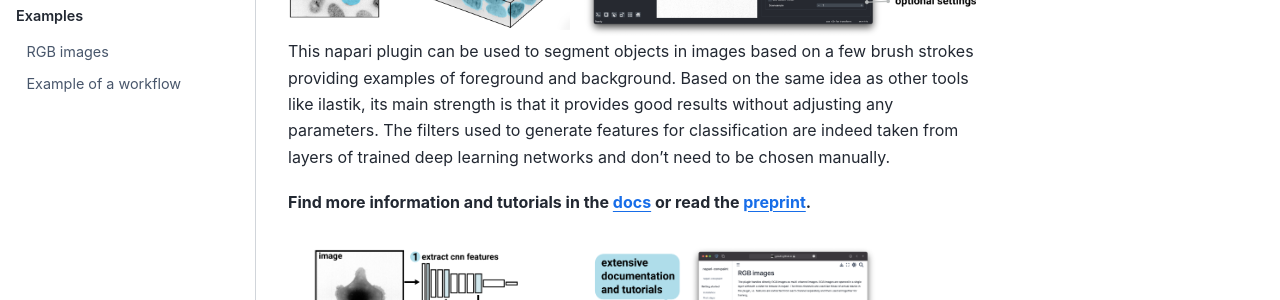
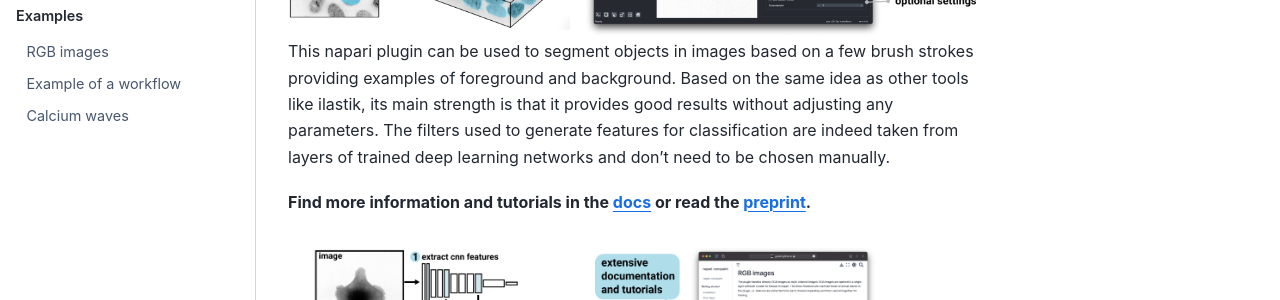
Before and after one commit to guiwitz/napari-convpaint, a Jupyter Book: the page built from README.md, in a window 1280 px wide. Shown: the part 274-574 px from the top of the page. Built offline with Jupyter Book 1.0.4 settings and Sphinx 7.4.7 and the Sphinx Book theme 1.1.4, drawn with Linux system fonts in a browser that asks for light colours; pages that are not in the unit, such as notebooks, are missing from menus.

Commit message:
adding calcium waves workflow to book _toc

```diff
--- a/_toc.yml
+++ b/_toc.yml
@@ -13,6 +13,7 @@ parts:
     - file: book/Workflow
     - file: book/Multifiles
     - file: book/IMC_data
+    - file: book/Calcium_waves
   - caption: In-depth explanations
     chapters:
     - file: book/Description
```
Also changed, not shown: book/Calcium_waves.ipynb.
